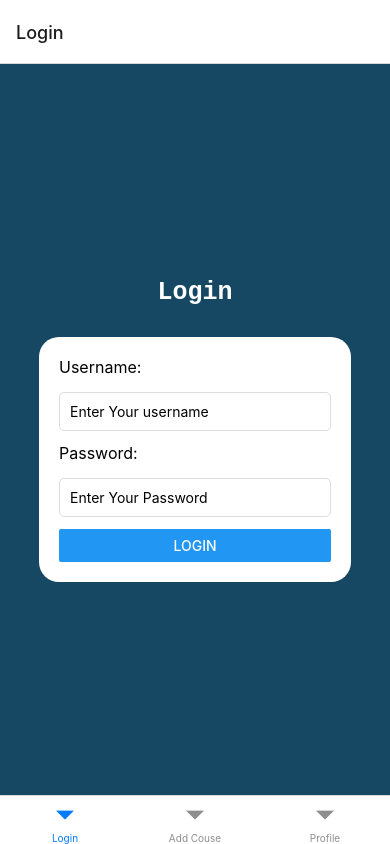
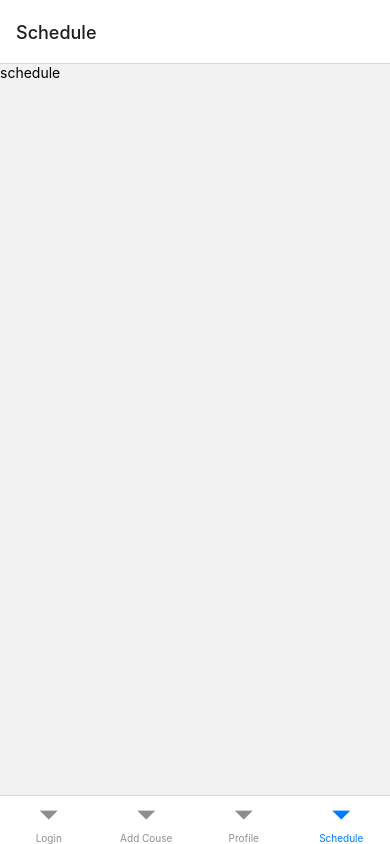
Before and after one commit to Yuvaraj787/ClassReminder-Frontend, a React Native app: screen /Schedule in a window 390 px wide. Built offline with nearby package versions, Linux system fonts and the light colour scheme.

Commit message:
Some changes

```diff
--- a/App.js
+++ b/App.js
@@ -8,6 +8,7 @@ import { View } from 'react-native';
 import { createNativeStackNavigator } from '@react-navigation/native-stack';
 import AddCourse from "./Pages/AddCourse";
 import Profile from "./Pages/profile";
+import Schedule from "./Pages/schedule";
 
 const BottomTab = createBottomTabNavigator()
 const Stack = createNativeStackNavigator();
@@ -19,6 +20,7 @@ export default function App() {
         <BottomTab.Screen name="Login" component={Login} />
         <BottomTab.Screen name="Add Couse" component={AddCourse} />
         <BottomTab.Screen name="Profile" component={Profile} />
+        <BottomTab.Screen name="Schedule" component={Schedule} />
       </BottomTab.Navigator>
     </NavigationContainer>
   )
--- /dev/null
+++ b/Pages/schedule.js
@@ -0,0 +1,12 @@
+import { View, Text } from 'react-native'
+import React from 'react'
+
+const schedule = () => {
+  return (
+    <View>
+      <Text>schedule</Text>
+    </View>
+  )
+}
+
+export default schedule
```
